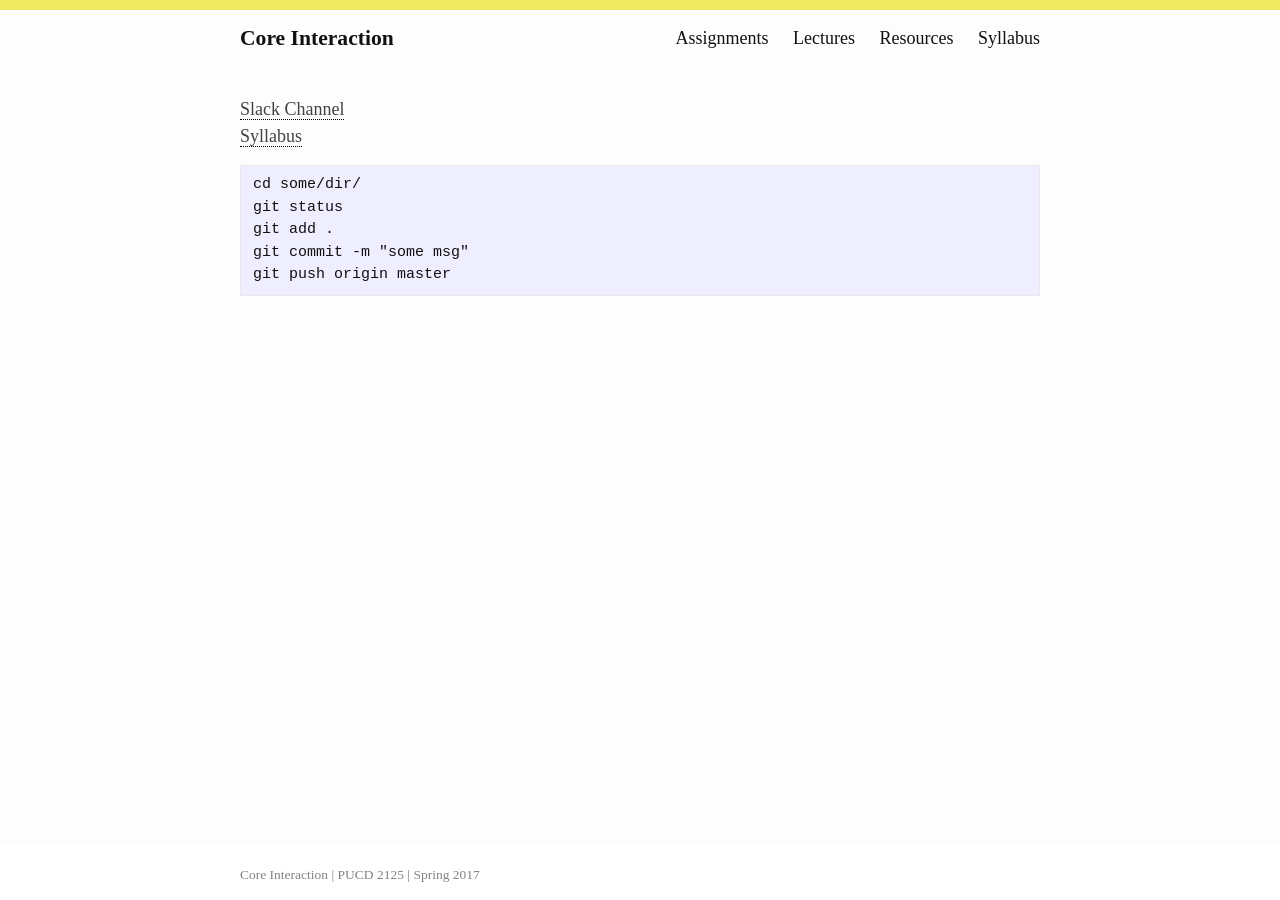
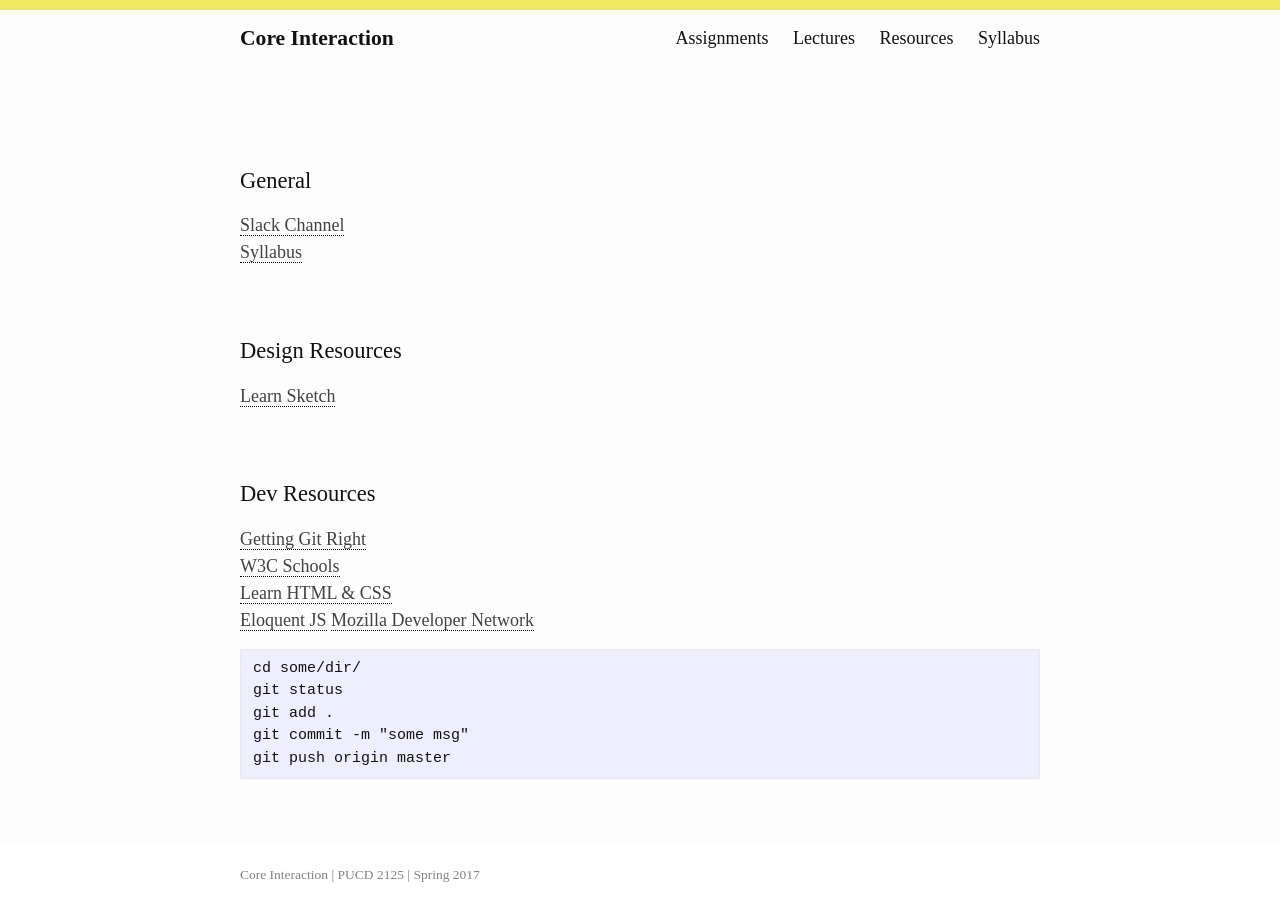
Before and after one commit to nitzan/ci, a Jekyll site: the page built from resources.md, in a window 1280 px wide. Built offline with Jekyll 4.4.1, drawn with Linux system fonts in a browser that asks for light colours; some web fonts are replaced.

```diff
--- a/resources.md
+++ b/resources.md
@@ -4,11 +4,21 @@ title: Resources
 permalink: /about/
 ---
 
-
+### General
 
 [Slack Channel](http://core-interaction-sp.slack.com)
 [Syllabus](http://files.bryantwells.com/core-interaction_syllabus.pdf)
 
+
+### Design Resources
+[Learn Sketch](https://designcode.io/sketch)
+
+### Dev Resources
+[Getting Git Right](https://www.atlassian.com/git)
+[W3C Schools](http://www.w3schools.com/)
+[Learn HTML & CSS](http://learn.shayhowe.com/)
+[Eloquent JS](http://eloquentjavascript.net/)
+[Mozilla Developer Network](https://developer.mozilla.org/en-US/docs/Web)
 
 
 ~~~
```
Also changed, not shown: _lectures/04_layouts-with-css.md (added, +90 -0 lines), _lectures/05_on_git.md (added, +68 -0 lines), 11 other files.
